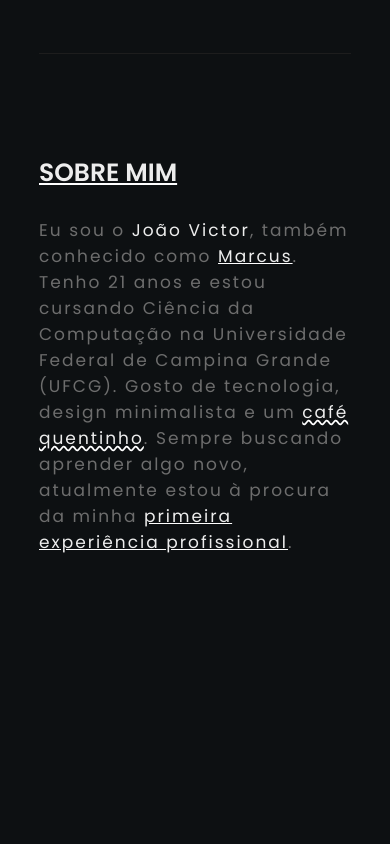
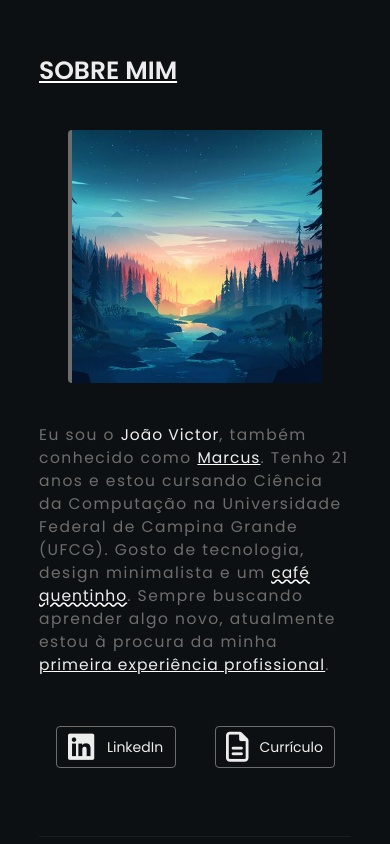
Before and after one commit to vitorito/portifolio, a plain HTML site: page index.html in a window 390 px wide. Shown: the part 860-1704 px from the top of the page. Drawn offline with Linux system fonts and the light colour scheme.

Commit message:
Add media queries to the About Me section

```diff
--- a/assets/css/aboutMe.css
+++ b/assets/css/aboutMe.css
@@ -1,13 +1,76 @@
-#about-me h2 {
-    padding-bottom: 3vh;
+#about-me {
+    display: flex;
+    flex-direction: column;
+    gap: 40px;
 }
 
-#about-me p {
-    font-size: 1.7rem;
-    letter-spacing: 2px;
+#about-me h2 {
+    align-self: flex-start;
+}
+
+#about-me .about-me__container {
+    justify-content: flex-start;
+    align-items: center;
+    flex-direction: column;
+    flex-grow: 1;
+    gap: max(40px, 5vw);
+}
+
+.my-photo {
+    width: clamp(220px, 30vh, 80vw);
+    height: clamp(220px, 30vh, 80vw);
+    border-left: 4px solid var(--grey);
+    border-radius: 4px 0 0 4px;
+}
+
+.about-me__container__description {
+    width: 100%;
+}
+
+.about-me__container__description__icons {
+    width: 100%;
+    margin-top: 6vh;
+    gap: min(40px, 10vw);
+}
+
+.about-me__container__description__icons .btn {
+    width: 12rem;
+    height: 4.2rem;
+    justify-content: space-around;
+}
+
+.about-me__container__description__icons i {
+    font-size: 3rem;
+}
+
+.about-me__container p {
+    font-size: 1.55rem;
+    letter-spacing: 1.5px;
     color: var(--grey);
 }
 
-#about-me p span {
+.about-me__container p span {
     color: var(--white);
+    letter-spacing: 1px;
 }
+
+@media only screen and (min-width: 1024px) {
+    #about-me .about-me__container {
+        flex-direction: row;
+        align-items: center;
+    }
+
+    .my-photo {
+        margin-bottom: 10vh;
+    }
+}
+
+@media only screen and (min-width: 1200px) {
+    #about-me .about-me__container {
+        padding-bottom: 10vh;
+    }
+
+    .my-photo {
+        margin-bottom: 0\;
+    }
+}
--- a/assets/css/header.css
+++ b/assets/css/header.css
@@ -83,7 +83,7 @@
 @media only screen and (max-width: 767px) {
 
     .header {
-        position: static;
+        position: absolute;
     }
 
     .menu {
--- a/assets/css/home.css
+++ b/assets/css/home.css
@@ -41,9 +41,6 @@
 }
 
 .contact-icons {
-    display: flex;
-    align-items: center;
-    justify-content: center;
     width: 100%;
     gap: 5vw;
 }
--- a/assets/css/main.css
+++ b/assets/css/main.css
@@ -49,8 +49,7 @@ button {
     max-width: 1200px;
     min-height: 100vh;
     margin: 0 auto;
-    padding-top: 100px;
-    padding-bottom: 8vh;
+    padding: 8vh 0;
     border-bottom: 1px solid var(--dark-grey);
 }
 
@@ -115,4 +114,8 @@ button {
     :root {
         font-size: 87.5%;
     }
+
+    .section-container {
+        padding: 15vh 0;
+    }
 }
--- a/index.html
+++ b/index.html
@@ -38,7 +38,7 @@
                 <span class="my-name">João Victor</span>
                 <span class="my-description">Desenvolvedor web <span class="full-stack">full-stack.</span></span>
             </h1>
-            <div class="contact-icons">
+            <div class="contact-icons flex-center">
                 <a href="#" title="Linkedin" class="btn">
                     <i class="fa-brands fa-linkedin"></i>
                     LinkedIn
@@ -61,13 +61,32 @@
 
     <section class="section-container" id="about-me">
         <h2>Sobre Mim</h2>
-        <p>
-            Eu sou o <span>João Victor</span>, também conhecido como <span class="underline">Marcus</span>. Tenho 21
-            anos e estou cursando Ciência da Computação na Universidade Federal de Campina Grande (<abbr>UFCG</abbr>).
-            Gosto de tecnologia, design minimalista e um <span class="wavy">café quentinho</span>. Sempre buscando
-            aprender algo novo, atualmente estou à procura da minha
-            <span class="underline">primeira experiência profissional</span>.
-        </p>
+        <div class="about-me__container flex-center">
+            <img class="my-photo" src="./assets/img/forest.jpg" alt="">
+            <div class="about-me__container__description">
+                <p>
+                    Eu sou o <span>João Victor</span>, também conhecido como <span class="underline">Marcus</span>.
+                    Tenho 21
+                    anos e estou cursando Ciência da Computação na Universidade Federal de Campina Grande
+                    (<abbr>UFCG</abbr>).
+                    Gosto de tecnologia, design minimalista e um <span class="wavy">café quentinho</span>. Sempre
+                    buscando
+                    aprender algo novo, atualmente estou à procura da minha
+                    <span class="underline">primeira experiência profissional</span>.
+                </p>
+                <div class="about-me__container__description__icons flex-center">
+                    <a href="#" title="Linkedin" class="btn flex-center">
+                        <i class="fa-brands fa-linkedin"></i>
+                        LinkedIn
+                    </a>
+                    <a href="#" title="Currículo" class="btn flex-center">
+                        <i class="fa-regular fa-file-lines"></i>
+                        Currículo
+                    </a>
+                </div>
+            </div>
+        </div>
+
     </section>
 
     <section class="section-container" id="projects">
```
